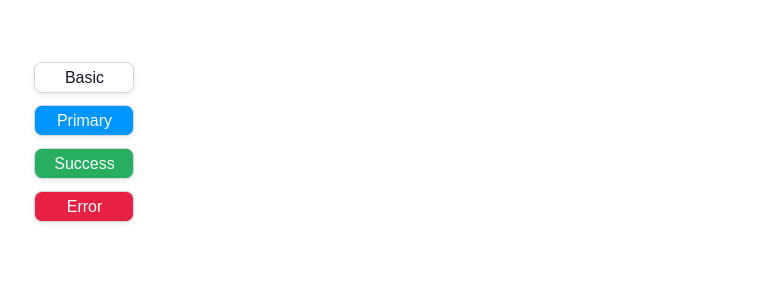
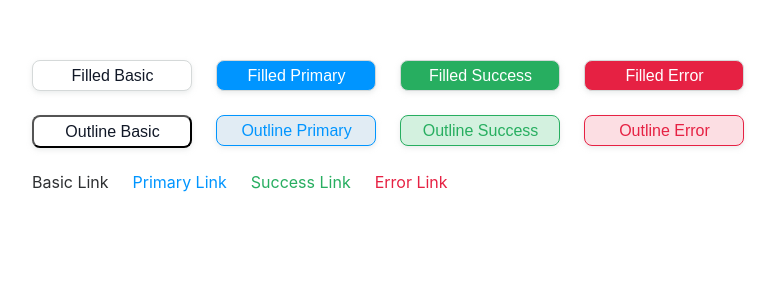
Before and after one commit to nataliehoang91/custom-components-implementation, a React (Create React App) app: page / in a window 1280 px wide. Shown: the top 300 px of the page, without its empty margins (28-803 px from the left). Built offline with nearby package versions, Linux system fonts and the light colour scheme.

Commit message:
create outline btn , enhance css

```diff
--- a/src/App.tsx
+++ b/src/App.tsx
@@ -3,40 +3,118 @@ import "./App.css";
 
 import styled from "styled-components";
 
-import Button from "./components/Button";
+import Button from "./components/Button/Button";
 
 const Wrapper = styled.div`
   margin: 12px;
 `;
+const FlexWrapper = styled.div`
+  display: flex;
+`;
+const Container = styled.div`
+  padding: 48px;
+`;
 
 function App() {
   return (
-    <div style={{ padding: 50 }}>
+    <Container>
+      <FlexWrapper>
         <Wrapper>
-        <Button text="Basic" onClick={() => console.log("clicked")} />
+          <Button text="Filled Basic" onClick={() => console.log("clicked")} />
         </Wrapper>
         <Wrapper>
           <Button
-          text="Primary"
+            text="Filled Primary"
             variant="primary"
             onClick={() => console.log("clicked")}
           />
         </Wrapper>
         <Wrapper>
           <Button
-          text="Success"
+            text="Filled Success"
             variant="success"
             onClick={() => console.log("clicked")}
           />
         </Wrapper>
         <Wrapper>
           <Button
-          text="Error"
+            text="Filled Error"
             variant="error"
             onClick={() => console.log("clicked")}
           />
         </Wrapper>
-    </div>
+      </FlexWrapper>
+      <FlexWrapper>
+        <Wrapper>
+          <Button
+            text="Outline Basic"
+            btnType="outline"
+            onClick={() => console.log("clicked")}
+          />
+        </Wrapper>
+        <Wrapper>
+          <Button
+            text="Outline Primary"
+            variant="primary"
+            btnType="outline"
+            onClick={() => console.log("clicked")}
+          />
+        </Wrapper>
+        <Wrapper>
+          <Button
+            text="Outline Success"
+            variant="success"
+            btnType="outline"
+            onClick={() => console.log("clicked")}
+          />
+        </Wrapper>
+        <Wrapper>
+          <Button
+            text="Outline Error"
+            variant="error"
+            btnType="outline"
+            onClick={() => console.log("clicked")}
+          />
+        </Wrapper>
+      </FlexWrapper>
+      <FlexWrapper>
+        <Wrapper>
+          <Button
+            btnType="link"
+            text="Basic Link"
+            href="#"
+            onClick={() => console.log("clicked")}
+          />
+        </Wrapper>
+        <Wrapper>
+          <Button
+            btnType="link"
+            text="Primary Link"
+            variant="primary"
+            href="#"
+            onClick={() => console.log("clicked")}
+          />
+        </Wrapper>
+        <Wrapper>
+          <Button
+            btnType="link"
+            text="Success Link"
+            variant="success"
+            href="#"
+            onClick={() => console.log("clicked")}
+          />
+        </Wrapper>
+        <Wrapper>
+          <Button
+            btnType="link"
+            text="Error Link"
+            variant="error"
+            href="#"
+            onClick={() => console.log("clicked")}
+          />
+        </Wrapper>
+      </FlexWrapper>
+    </Container>
   );
 }
 
--- a/src/components/Button.tsx
+++ /dev/null
@@ -1,97 +0,0 @@
-import React, { MouseEvent, FocusEvent, ReactElement, ReactNode } from "react";
-import styled, { css } from "styled-components";
-
-const StyledButton = styled("button")<{
-  loading?: boolean;
-  variant?: "primary" | "basic" | "success" | "error";
-  btnType?: "filled" | "link";
-}>`
-  border: 1px solid #d5d9d9;
-  border-radius: 8px;
-  box-shadow: rgba(213, 217, 217, 0.5) 0 2px 5px 0;
-  box-sizing: border-box;
-  cursor: pointer;
-  display: inline-block;
-  font-size: 16px;
-  line-height: 29px;
-  padding: 0 10px 0 11px;
-  position: relative;
-  text-align: center;
-  text-decoration: none;
-  user-select: none;
-  touch-action: manipulation;
-  vertical-align: middle;
-  width: 100px;
-
-  &:hover {
-    background-color: #f7fafa;
-  }
-
-  &:focus {
-    border-color: #008296;
-    box-shadow: rgba(213, 217, 217, 0.5) 0 2px 5px 0;
-    outline: 0;
-  }
-
-  ${(props) => {
-    switch (props.variant) {
-      case "primary":
-        return css`
-          background-color: #0095ff;
-          color: #fff;
-        `;
-      case "basic":
-        return css`
-          background-color: #fff;
-          color: #111827;
-        `;
-      case "success":
-        return css`
-          background-color: #27ae60;
-          color: #fff;
-        `;
-      case "error":
-        return css`
-          background-color: #e62143;
-          color: #fff;
-        `;
-    }
-  }};
-`;
-
-interface ButtonProps {
-  onBlur?: (e: FocusEvent) => void;
-  onClick?: (e: MouseEvent) => void;
-  text: ReactNode;
-  disabled?: boolean;
-  loading?: boolean;
-  btnType?: "filled" | "link";
-  variant?: "primary" | "basic" | "success" | "error";
-}
-
-const Button = ({
-  text,
-  onClick,
-  onBlur,
-  loading = false,
-  disabled = false,
-  variant = "basic",
-  btnType = "filled",
-}: ButtonProps): ReactElement => {
-  return loading === false ? (
-    <StyledButton
-      onClick={onClick}
-      onBlur={onBlur}
-      disabled={disabled}
-      loading={loading}
-      variant={variant}
-      btnType={btnType}
-    >
-      {text}
-    </StyledButton>
-  ) : (
-    <div />
-  );
-};
-
-export default Button;
--- /dev/null
+++ b/src/components/Button/Button.tsx
@@ -0,0 +1,56 @@
+import React, { MouseEvent, FocusEvent, ReactElement, ReactNode } from "react";
+import {
+  StyledLinkButton,
+  StyledButton,
+  getBtnTypeThemeVariant,
+  ThemeVariants,
+  BtnTypes,
+} from "./StyledButton";
+
+export interface ButtonProps {
+  onBlur?: (e: FocusEvent) => void;
+  onClick?: (e: MouseEvent) => void;
+  text: ReactNode;
+  disabled?: boolean;
+  loading?: boolean;
+  variant?: ThemeVariants;
+  href?: string;
+  btnType?: BtnTypes;
+}
+
+const Button = ({
+  text,
+  onClick,
+  onBlur,
+  loading = false,
+  disabled = false,
+  variant = "basic",
+  btnType = "filled",
+  href,
+}: ButtonProps): ReactElement => {
+  return btnType !== "link" ? (
+    <StyledButton
+      onClick={onClick}
+      onBlur={onBlur}
+      disabled={disabled}
+      loading={loading}
+      variant={variant}
+      btnTypeThemeVariant={getBtnTypeThemeVariant(variant, btnType)}
+    >
+      {text}
+    </StyledButton>
+  ) : (
+    <StyledLinkButton
+      onClick={onClick}
+      onBlur={onBlur}
+      disabled={disabled}
+      loading={loading}
+      variant={variant}
+      href={href}
+    >
+      {text}
+    </StyledLinkButton>
+  );
+};
+
+export default Button;
--- /dev/null
+++ b/src/components/Button/StyledButton.tsx
@@ -0,0 +1,186 @@
+import styled, { css } from "styled-components";
+
+export type ThemeVariants = "primary" | "basic" | "success" | "error";
+export type BtnTypes = "filled" | "link" | "outline";
+export type BtnTypeThemeVariants =
+  | "outline-primary"
+  | "outline-success"
+  | "outline-error"
+  | "outline-basic"
+  | "filled-primary"
+  | "filled-success"
+  | "filled-error"
+  | "filled-basic";
+
+const OUTLINE_VARIANTS = {
+  primary: "outline-primary",
+  success: "outline-success",
+  error: "outline-error",
+  basic: "outline-basic",
+} as const;
+
+const FILLED_VARIANTS = {
+  primary: "filled-primary",
+  success: "filled-success",
+  error: "filled-error",
+  basic: "filled-basic",
+} as const;
+
+export const getBtnTypeThemeVariant = (
+  variant: ThemeVariants,
+  btnType: BtnTypes
+): BtnTypeThemeVariants => {
+  switch (btnType) {
+    case "outline":
+      return OUTLINE_VARIANTS[variant];
+    case "filled":
+      return FILLED_VARIANTS[variant];
+    default:
+      return FILLED_VARIANTS[variant];
+  }
+};
+
+export const StyledLinkButton = styled.a<{
+  loading?: boolean;
+  variant?: "primary" | "basic" | "success" | "error";
+  disabled?: boolean;
+}>`
+  text-decoration: none;
+  &:hover {
+    text-decoration: underline;
+  }
+
+  ${(props) => {
+    switch (props.variant) {
+      case "primary":
+        return css`
+          color: #0095ff;
+          &:hover {
+            color: #07c;
+          }
+        `;
+      case "basic":
+        return css`
+          color: #2e3032;
+          &:hover {
+            color: #000000;
+          }
+        `;
+      case "success":
+        return css`
+          color: #27ae60;
+          &:hover {
+            color: #2c974b;
+          }
+        `;
+      case "error":
+        return css`
+          color: #e62143;
+          &:hover {
+            color: #b5122e;
+          }
+        `;
+    }
+  }};
+`;
+
+export const StyledButton = styled("button")<{
+  loading?: boolean;
+  variant?: "primary" | "basic" | "success" | "error";
+  btnTypeThemeVariant: BtnTypeThemeVariants;
+}>`
+  border-radius: 8px;
+  box-shadow: rgba(213, 217, 217, 0.5) 0 2px 5px 0;
+  box-sizing: border-box;
+  cursor: pointer;
+  display: inline-block;
+  font-size: 16px;
+  line-height: 29px;
+  padding: 0 10px 0 11px;
+  position: relative;
+  text-align: center;
+  text-decoration: none;
+  user-select: none;
+  touch-action: manipulation;
+  vertical-align: middle;
+  width: 160px;
+
+  &:focus {
+    border-color: #008296;
+    box-shadow: rgba(213, 217, 217, 0.5) 0 2px 5px 0;
+    outline: 0;
+  }
+
+  ${(props) => {
+    switch (props.btnTypeThemeVariant) {
+      case "filled-primary":
+        return css`
+          border: 1px solid #d5d9d9;
+          background-color: #0095ff;
+          color: #fff;
+          &:hover {
+            background-color: #07c;
+          }
+        `;
+      case "filled-basic":
+        return css`
+          border: 1px solid #d5d9d9;
+          background-color: #fff;
+          color: #111827;
+          &:hover {
+            background-color: #f7fafa;
+          }
+        `;
+      case "filled-success":
+        return css`
+          border: 1px solid #d5d9d9;
+          background-color: #27ae60;
+          color: #fff;
+          &:hover {
+            background-color: #2c974b;
+          }
+        `;
+      case "filled-error":
+        return css`
+          border: 1px solid #d5d9d9;
+          background-color: #e62143;
+          color: #fff;
+          &:hover {
+            background-color: #b5122e;
+          }
+        `;
+      case "outline-primary":
+        return css`
+          border: 1px solid #0095ff;
+          background-color: #e1ecf4;
+          color: #0095ff;
+        `;
+      case "outline-basic":
+        return css`
+          background-color: #fff;
+          color: #111827;
+          &:hover {
+            background-color: #f7fafa;
+          }
+        `;
+      case "outline-success":
+        return css`
+          border: 1px solid #27ae60;
+          background-color: #d3f1df;
+          color: #27ae60;
+          &:hover {
+            background-color: #2c974b;
+          }
+        `;
+      case "outline-error":
+        return css`
+          border: 1px solid #e62143;
+          background-color: #fcdee3;
+          color: #e62143;
+          &:hover {
+            background-color: #b5122e;
+          }
+        `;
+    }
+  }};
+`;
```
Lines whose indentation alone changed are shown as unchanged.
